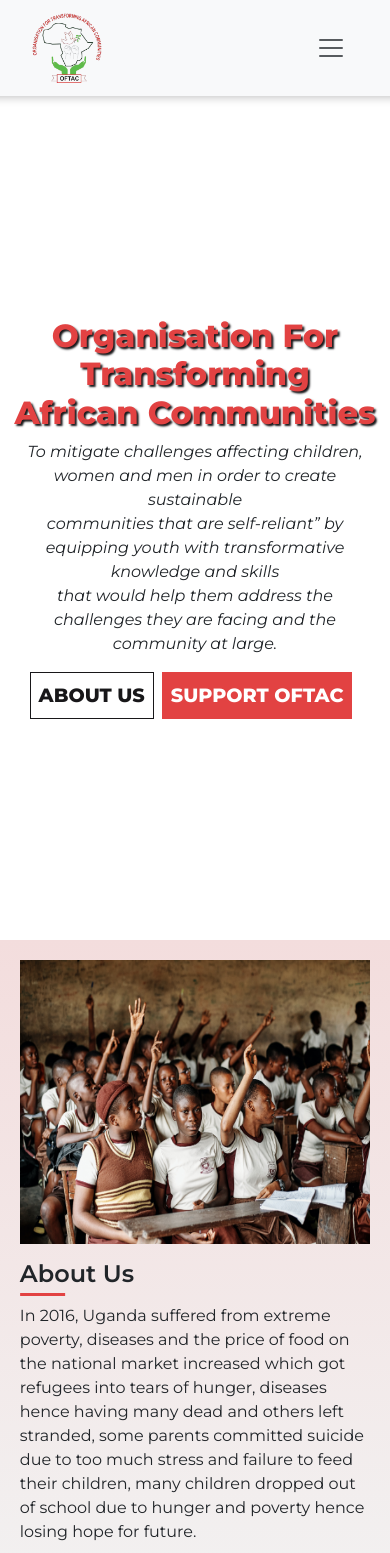
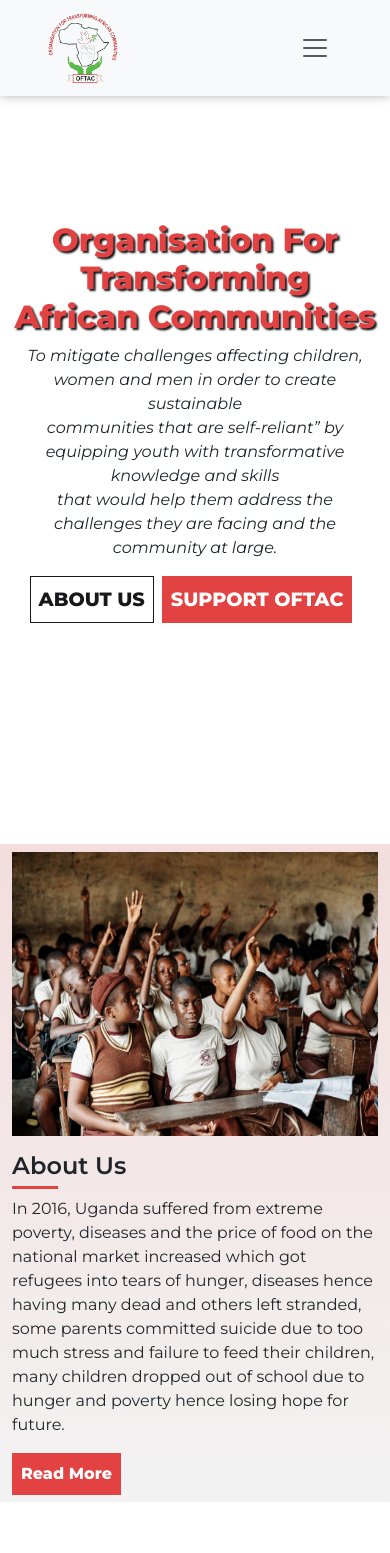
Before and after one commit to nandweza/oftac, a React (Create React App) app: page / in a window 390 px wide. Shown: the top 1553 px of the page. Built offline with nearby package versions, Linux system fonts and the light colour scheme.

Commit message:
updated navbar, styles

```diff
--- a/src/components/navbar/Navbar.jsx
+++ b/src/components/navbar/Navbar.jsx
@@ -3,6 +3,7 @@ import Logo from '../../assets/oftac.png';
 import { Link } from 'react-router-dom';
 
 const Navbar = () => {
+
     return (
         <nav className="navbar navbar-expand-lg navbar-light bg-light">
             <Link to='/' className="navbar-brand px-5">
--- a/src/components/navbar/navbar.css
+++ b/src/components/navbar/navbar.css
@@ -1,9 +1,8 @@
-nav {
-    position: sticky;
+.navbar {
+    position: fixed;
+    width: 100%;
     top: 0;
     z-index: 999;
-    padding: 0 32px;
-    margin: auto -16px;
     box-shadow: 0 0 10px 0 rgba(0, 0, 0, 0.3);
     font-size: 1.5rem;
 }
--- a/src/index.css
+++ b/src/index.css
@@ -152,6 +152,12 @@ button {
   padding: 5% 2%;
 }
 
+@media (max-width: 767px) {
+  .section-bg {
+    padding: 2% 0;
+  }
+}
+
 .my-title {
   display: inline-block;
   position: relative;
```
